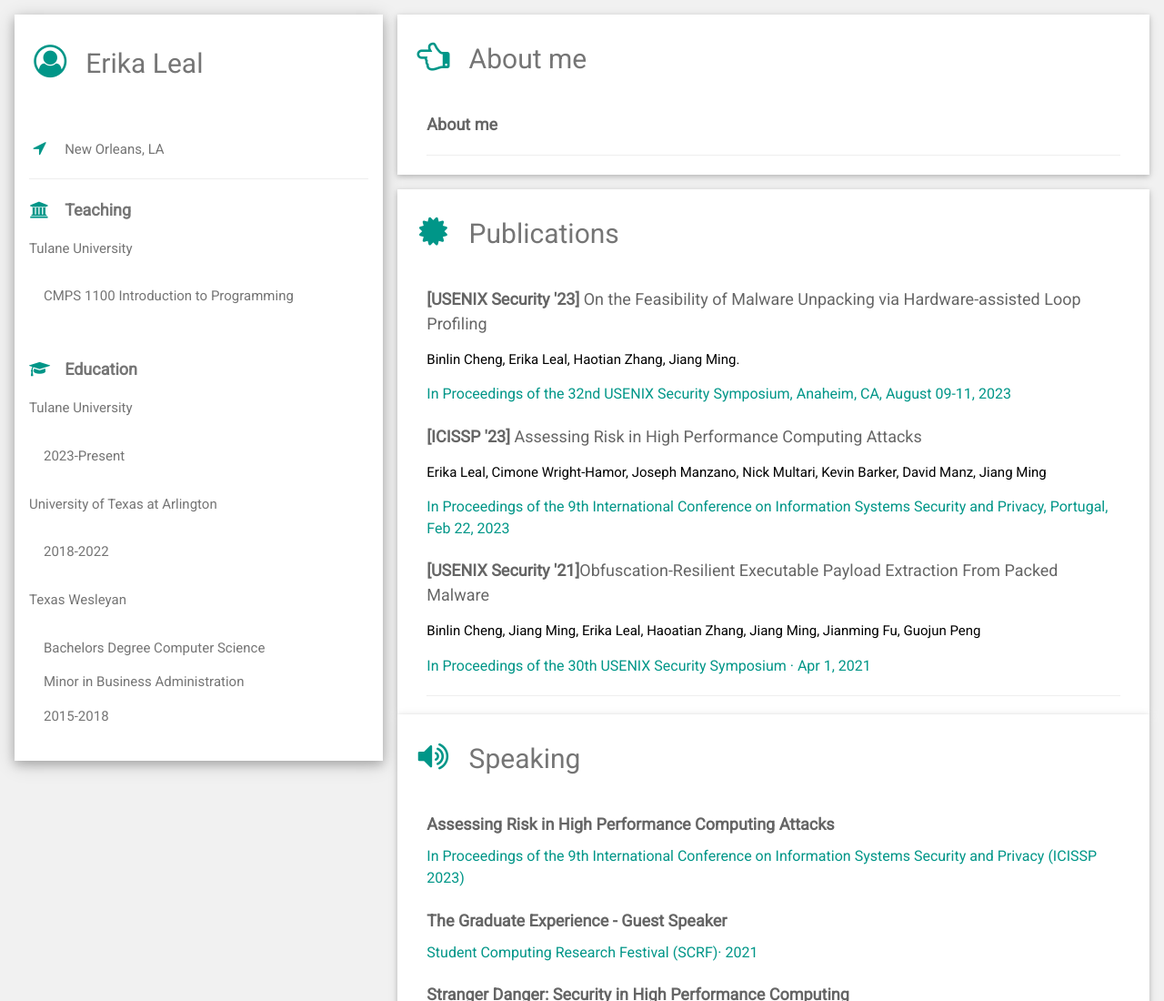
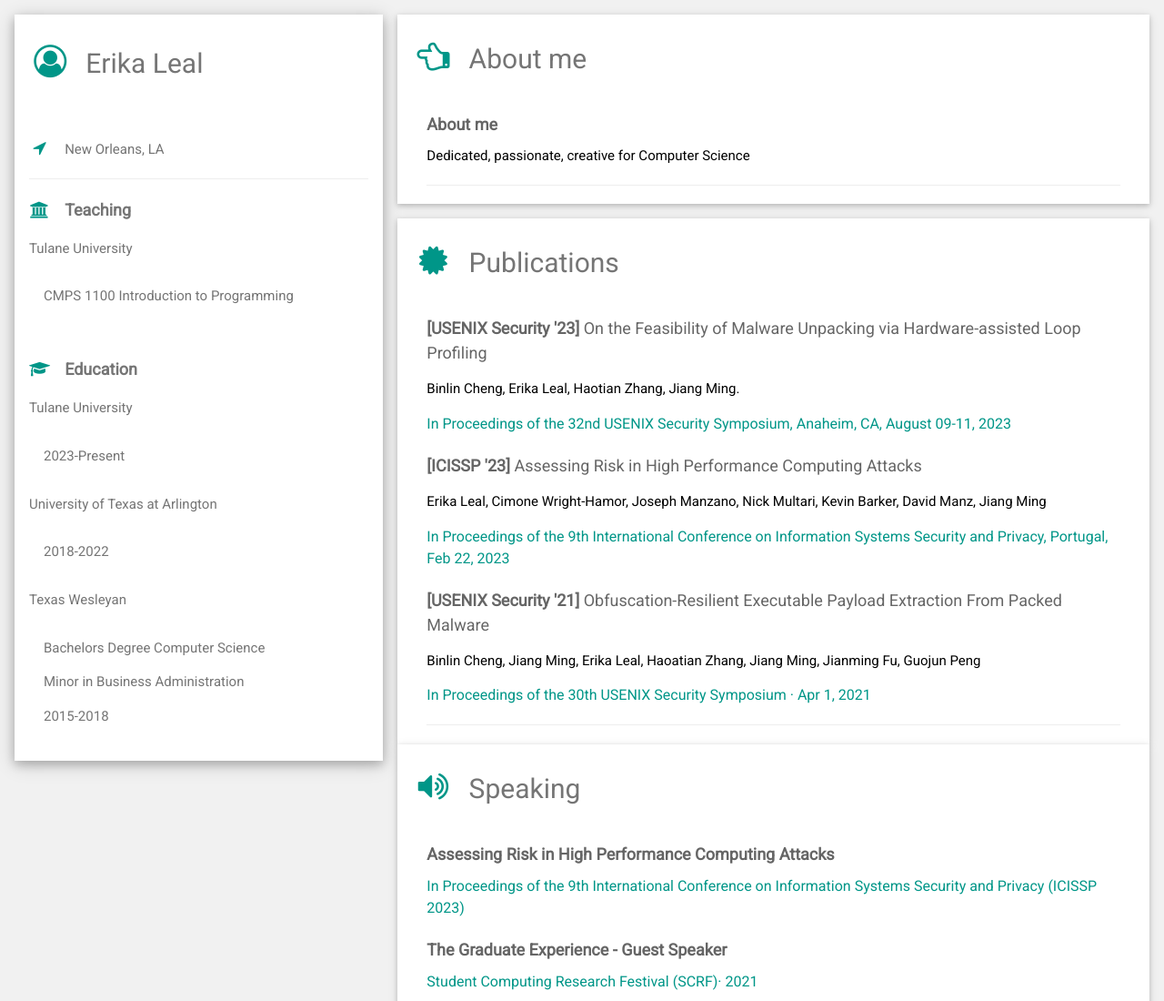
Before and after one commit to ealeal2/ealeal2.github.io, a plain HTML site: page index.html in a window 1280 px wide. Shown: the top 1100 px of the page at 91% size. Drawn offline with nearby package versions, Linux system fonts and the light colour scheme.

Commit message:
about me

```diff
--- a/index.html
+++ b/index.html
@@ -75,7 +75,7 @@ html,body,h1,h2,h3,h4,h5,h6 {font-family: "Roboto", sans-serif}
         <h2 class="w3-text-grey w3-padding-16"><i class="fa fa-hand-o-left fa-fw w3-margin-right w3-xxlarge w3-text-teal"></i>About me</h2>
         <div class="w3-container">
           <h5 class="w3-opacity"><b>About me</b></h5>
-
+            Dedicated, passionate, creative for Computer Science
           <hr>
         </div>
       </div>
@@ -95,7 +95,7 @@ html,body,h1,h2,h3,h4,h5,h6 {font-family: "Roboto", sans-serif}
 
         </div>
         <div class="w3-container">
-          <h5 class="w3-opacity"><b>[USENIX Security '21]</b>Obfuscation-Resilient Executable Payload Extraction From Packed Malware</h5>
+          <h5 class="w3-opacity"><b>[USENIX Security '21]</b> Obfuscation-Resilient Executable Payload Extraction From Packed Malware</h5>
           <p>Binlin Cheng, Jiang Ming, Erika Leal, Haoatian Zhang, Jiang Ming, Jianming Fu, Guojun Peng</p>
              <h6 class="w3-text-teal">In Proceedings of the 30th USENIX Security Symposium · Apr 1, 2021</h6>
           <hr>
```
